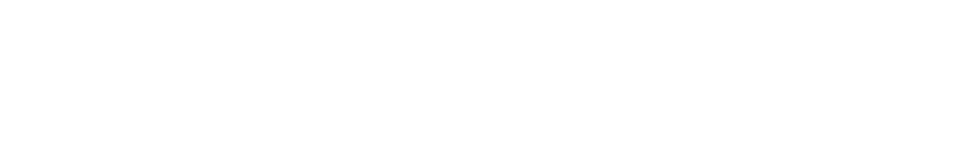
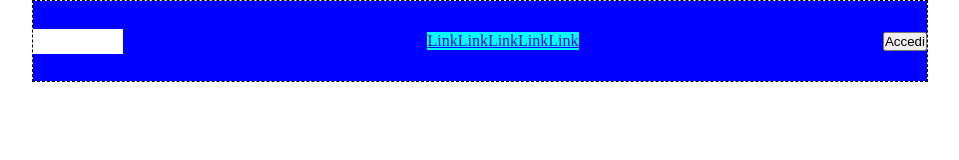
Before and after one commit to manuelmenama/htmlcss-struttura-discord, a plain HTML site: page index.html in a window 1280 px wide. Shown: the whole page, without its empty margins (160-1119 px from the left). Drawn offline with Linux system fonts and the light colour scheme.

Commit message:
container yes o no

```diff
--- a/assets/css/style.css
+++ b/assets/css/style.css
@@ -2,10 +2,6 @@
   margin: 0;
   padding: 0;
   box-sizing: border-box;
-}
-
-body{
-  /* fonts */
 }
 
 .debug{
@@ -16,4 +12,25 @@ body{
 .container{
   width: 70%;
   margin: 0 auto;
+  border: 1px dashed black;
 }
+
+header{
+  height: 80px;
+  background-color: blue;
+  display: flex;
+  justify-content: space-between;
+  align-items: center;
+}
+
+header .logo{
+  height: 25px;
+  width: 90px;
+  background-color: white;
+}
+
+header ul{
+  display: flex;
+  background-color: aqua;
+  list-style: none;
+}
--- a/index.html
+++ b/index.html
@@ -9,11 +9,40 @@
 </head>
 <body>
 
-  <header></header>
+  <div class="container">
 
-  <main class="container"></main>
+    <header>
 
-  <footer class="container"></footer>
+      <div class="logo"></div>
+
+      <ul class="">
+        <li>
+          <a href="#">Link</a>
+        </li>
+        <li>
+         <a href="#">Link</a>
+        </li>
+        <li>
+          <a href="#">Link</a>
+        </li>
+        <li>
+         <a href="#">Link</a>
+        </li>
+        <li>
+          <a href="#">Link</a>
+        </li>
+      </ul>
+
+      <button class="">Accedi</button>
+
+    </header>
+
+
+    <main class=""></main>
+
+    <footer class=""></footer>
+
+  </div>
 
 </body>
 </html>
```
